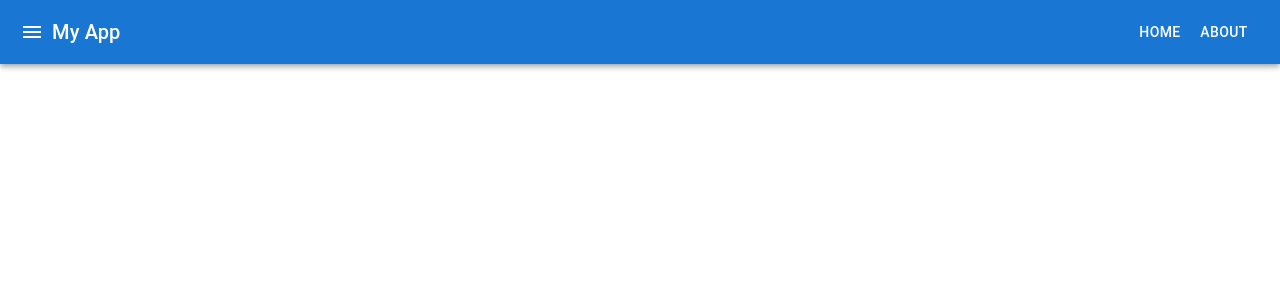
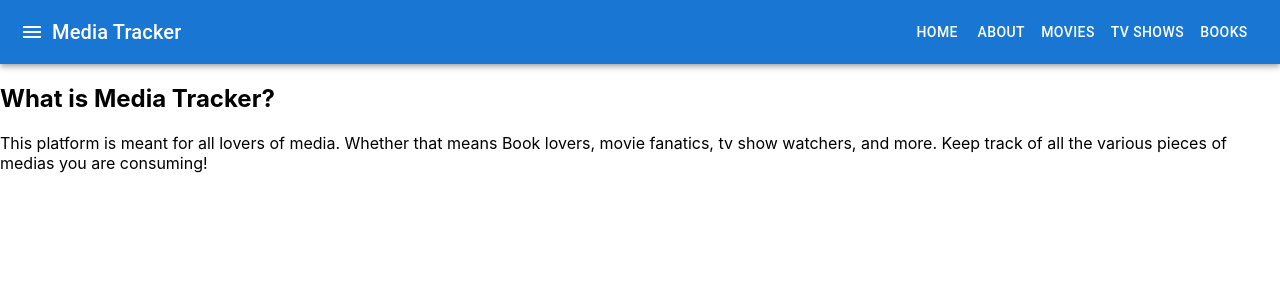
Before and after one commit to imRanDan/media-tracker, a React (Create React App) app: page /about in a window 1280 px wide. Before the commit this address had no page. Shown: the top 300 px of the page. Built offline with nearby package versions, Linux system fonts and the light colour scheme.

Commit message:
workin on sections

```diff
--- a/src/App.js
+++ b/src/App.js
@@ -3,6 +3,7 @@ import React from 'react';
 import { BrowserRouter as Router, Route, Routes, Link } from 'react-router-dom';
 import Header from './components/Header';
 import Home from './components/Home';
+import About from './components/About';
 import Books from './components/Books';
 import Movies from './components/Movies';
 import TVShows from './components/TVShows';
@@ -26,6 +27,7 @@ function App() {
       {/* Routes */}
       <Routes>
         <Route path="/" element={<Home />} />
+        <Route path="/about" element={<About />} />
         <Route path="/books" element={<Books />} />
         <Route path="/movies" element={<Movies />} />
         <Route path="/tvshows" element={<TVShows />} />
--- /dev/null
+++ b/src/components/About.js
@@ -0,0 +1,12 @@
+import React from "react";
+
+function About() {
+  return (
+    <div>
+      <h2>What is Media Tracker?</h2>
+      <p>This platform is meant for all lovers of media. Whether that means Book lovers, movie fanatics, tv show watchers, and more. Keep track of all the various pieces of medias you are consuming!</p>
+    </div>
+  )
+}
+
+export default About
--- a/src/components/Books.js
+++ b/src/components/Books.js
@@ -3,7 +3,7 @@ import React from 'react';
 function Books() {
   return (
     <div>
-      <p>YELLOW</p>
+      <p>*insert books here*</p>
     </div>
   )
 }
--- a/src/components/Header.js
+++ b/src/components/Header.js
@@ -1,18 +1,3 @@
-// function Header() {
-//   return (
-//     <div className="header">
-//       <img src="" alt="Media Tracker Logo" />
-//       <Navbar />
-//       </div>
-//   );
-// }
-
-// function Navbar() {
-//   return (
-//     <nav cl
-//   )
-// }
-
 import { AppBar, Toolbar, Typography, Button, IconButton } from '@mui/material';
 import MenuIcon from '@mui/icons-material/Menu'; // For optional hamburger menu
 import { Link } from 'react-router-dom';
@@ -25,10 +10,13 @@ function Header() {
           <MenuIcon />
         </IconButton>
         <Typography variant="h6" style={{ flexGrow: 1 }}>
-          My App
+          Media Tracker
         </Typography>
         <Button color="inherit" component={Link} to="/">Home</Button>
         <Button color="inherit" component={Link} to="/about">About</Button>
+        <Button color="inherit" component={Link} to="/movies">Movies</Button>
+        <Button color="inherit" component={Link} to="/tvshows">TV Shows</Button>
+        <Button color="inherit" component={Link} to="/books">Books</Button>
         {/* ... other nav links */}
       </Toolbar>
     </AppBar>
--- a/src/components/Movies.js
+++ b/src/components/Movies.js
@@ -3,7 +3,7 @@ import React from 'react';
 function Movies() {
   return (
     <div>
-      <p>blah</p>
+      <p>*insert movies*</p>
     </div>
   )
 
--- a/src/components/TVShows.js
+++ b/src/components/TVShows.js
@@ -3,7 +3,7 @@ import React from 'react';
 function TVShows() {
   return (
     <div>
-      <p>blah</p>
+      <p>*insert TV Shows*</p>
     </div>
   )
 }
```
